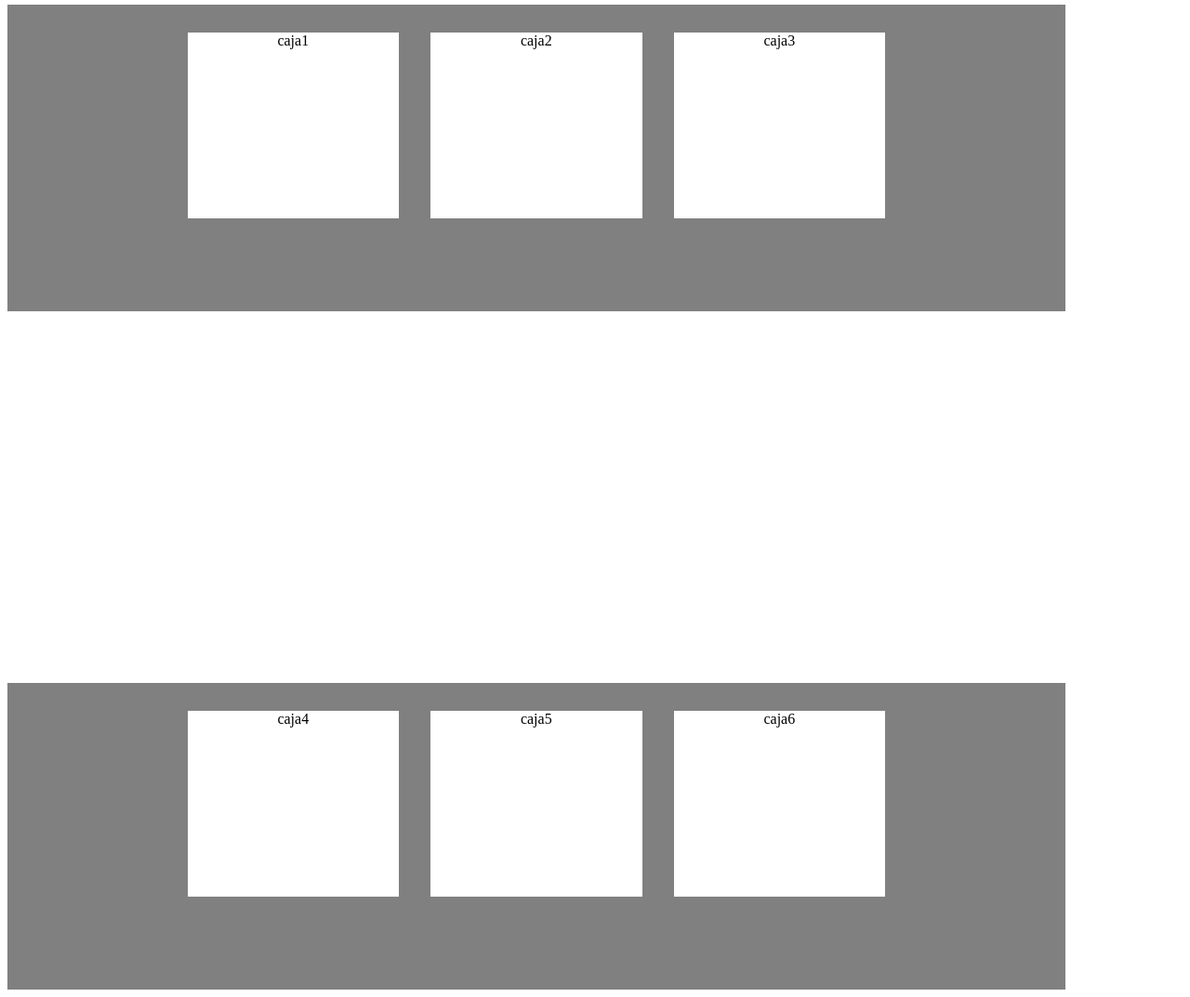
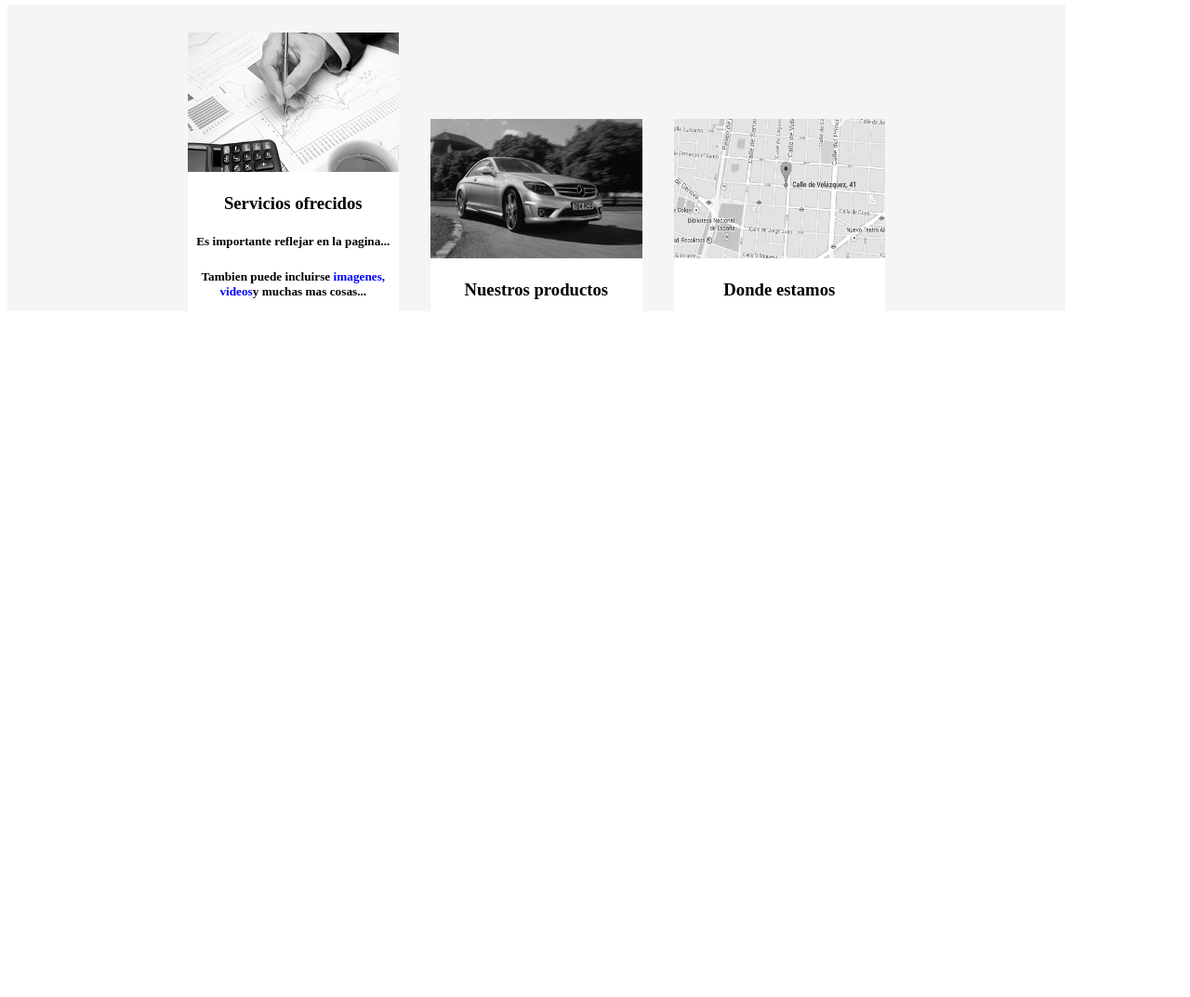
Before and after one commit to SergioMorcillo/ExamenV, a plain HTML site: page index.html in a window 1280 px wide. Shown: the part 680-1753 px from the top of the page at 93% size. After the commit the page ends 1223 px from the top, so only its background shows below. Drawn offline with Linux system fonts and the light colour scheme.

Commit message:
fotos añadidas

```diff
--- a/index.html
+++ b/index.html
@@ -20,14 +20,23 @@
 	<img src=" img/enter.jpg">
     </div>
     <div id="content2">
-	<div class="box">caja1</div>
-	<div class="box">caja2</div>
-	<div class="box">caja3</div>
+	<div class="box">
+		<img src= "img/si.jpg" id=foto1>
+		<h3> Servicios ofrecidos</h3>
+		<h5>Es importante reflejar en la pagina...</h5>
+		<h5>Tambien puede incluirse <span>imagenes, videos</span>y muchas mas cosas...</h5>
+	</div>
+	<div class="box">
+		<img src= "img/que.jpg" id=foto1>
+			<h3> Nuestros productos</h3>
+		</div>
+	<div class="box">
+	<img src= "img/hola.jpg" id=foto1>
+	<h3> Donde estamos</h3>
+
+	</div>
     </div>
-	<div id="content2" class="abajo">
-		<div class="box_abajo">caja4</div>
-		<div class="box_abajo">caja5</div>
-		<div class="box_abajo">caja6</div>
+
 </div>
 
 </body>
--- a/styles.css
+++ b/styles.css
@@ -1,6 +1,6 @@
 #header{
 	text-align:center;
-	color:blue;
+	color:#44a0f3;
 }
 #navbar li{
     display: inline-block;
@@ -29,22 +29,21 @@
     width: 90%;
     height: 330px;
     margin-top: 400px;
-    background-color: grey;
+    background-color: #f5f5f5;
     text-align: center;
 }
 .box{
     width: 20%;
-    height: 200px;
+    height: 400px;
     background-color: white;
     margin: 15px;
     display: inline-block;
     margin-top: 30px;
+	text-align:center;
     }
-.box_abajo{
-    width: 20%;
-    height: 200px;
-    background-color: white;
-    margin: 15px;
-    display: inline-block;
-    margin-top: 30px;
-    }
+#foto1{
+	width:100%;
+	height:150px;
+	}
+span{
+	color:blue;}
```
Also changed, not shown: img/hola.jpg (added), img/que.jpg (added), img/si.jpg (added).
